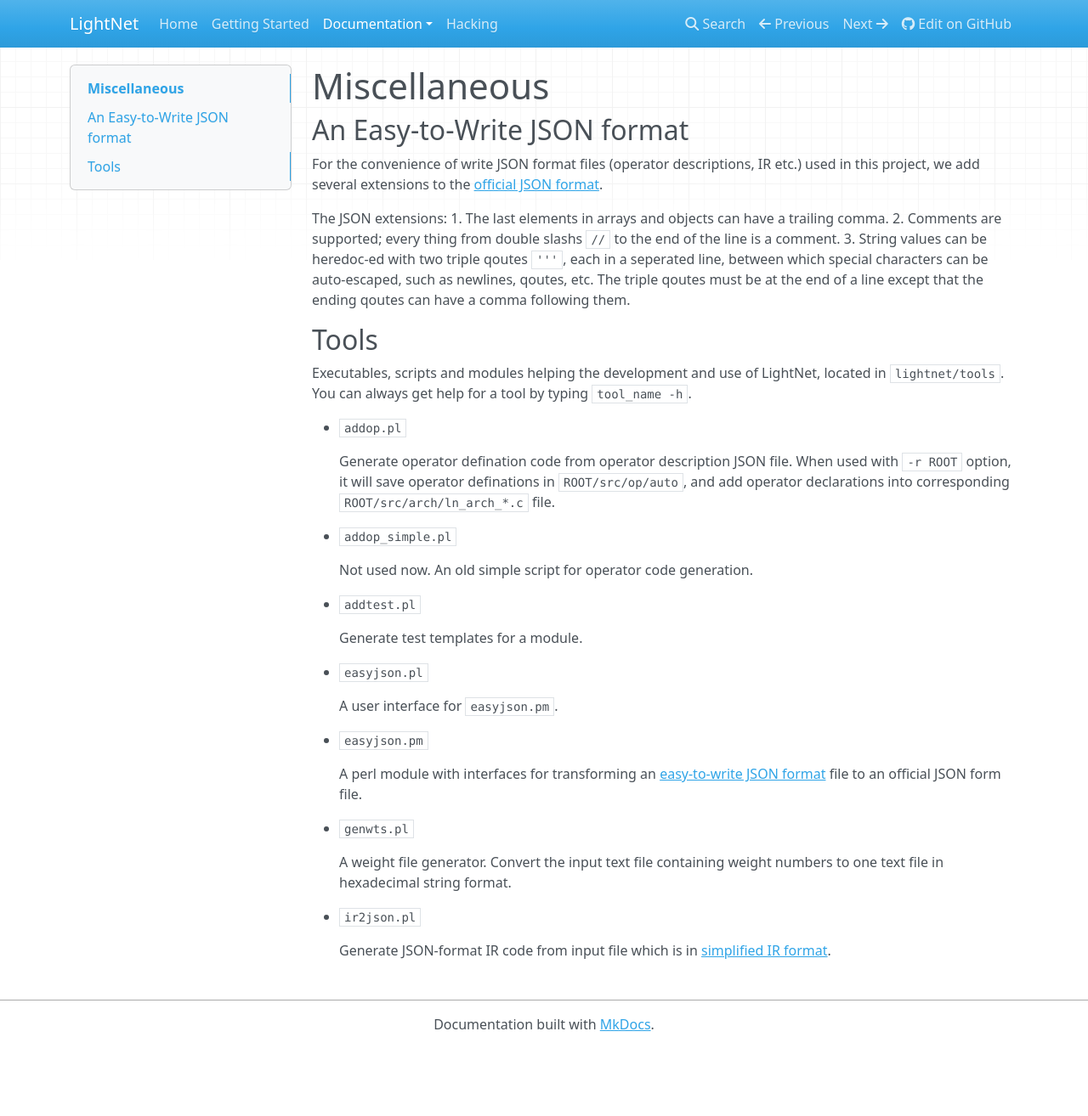
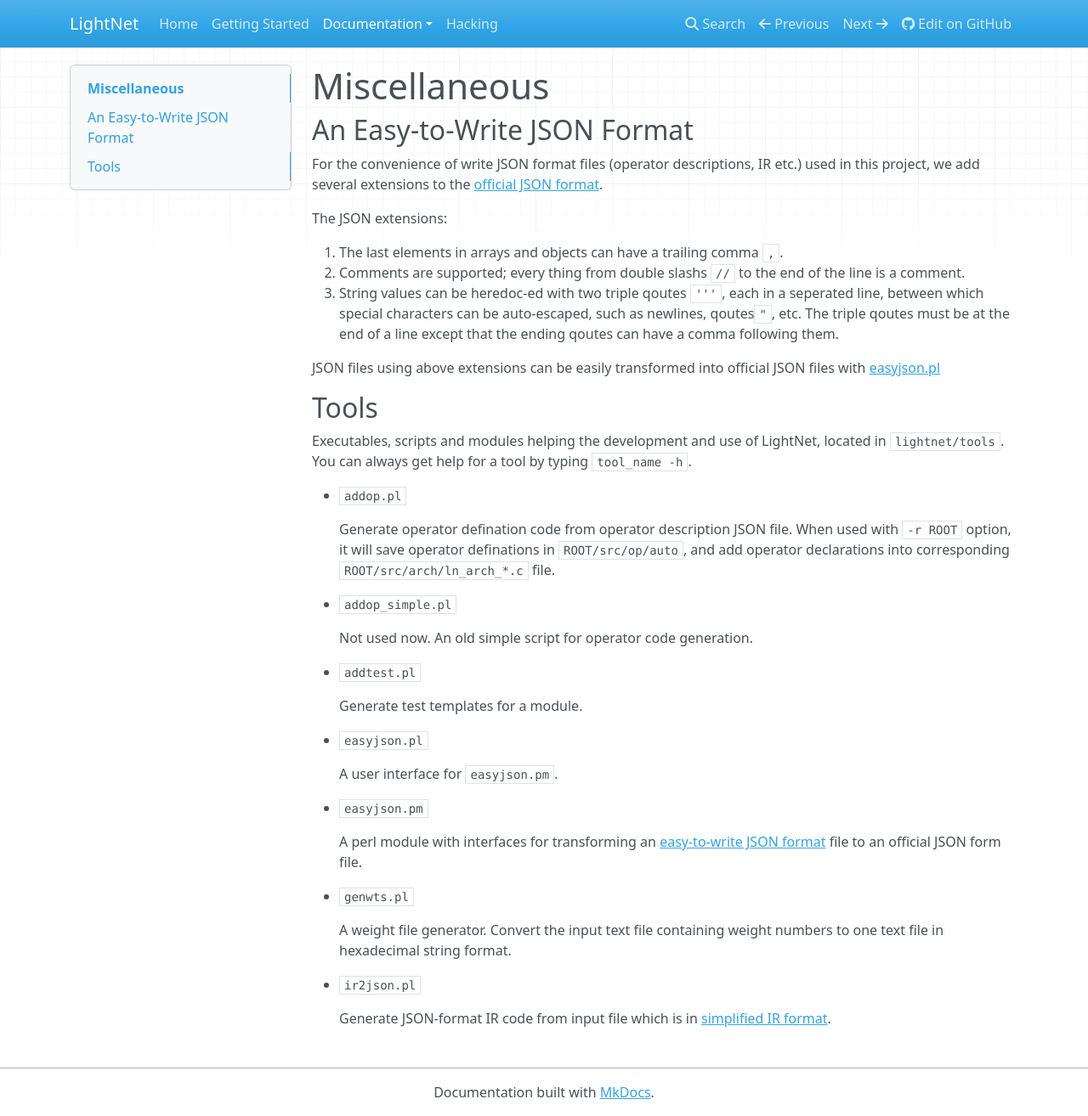
Before and after one commit to zhaozhixu/LightNet, an MkDocs documentation site: the page built from docs/Documentation/Miscellaneous.md, in a window 1280 px wide and 1314 px high. Shown: the whole window at 85% size. Built offline with MkDocs 1.6.1, drawn with Linux system fonts in a browser that asks for light colours.

Commit message:
something

```diff
--- a/docs/Documentation/Miscellaneous.md
+++ b/docs/Documentation/Miscellaneous.md
@@ -1,18 +1,23 @@
 # Miscellaneous
 
-## An Easy-to-Write JSON format
+## An Easy-to-Write JSON Format
 
 For the convenience of write JSON format files (operator descriptions, IR etc.)
 used in this project, we add several extensions to the [official JSON format](http://json.org/).
 
 The JSON extensions:
-1. The last elements in arrays and objects can have a trailing comma.
+
+1. The last elements in arrays and objects can have a trailing comma `,`.
 2. Comments are supported; every thing from double slashs `//` to the end of
    the line is a comment.
 3. String values can be heredoc-ed with two triple qoutes `'''`, each in a
    seperated line, between which special characters can be auto-escaped,
-   such as newlines, qoutes, etc. The triple qoutes must be at the end of a
+   such as newlines, qoutes`"`, etc. The triple qoutes must be at the end of a
    line except that the ending qoutes can have a comma following them.
+
+JSON files using above extensions can be easily transformed into official JSON
+files with [easyjson.pl](Tools#easyjson.pl)
+
 
 ## Tools
 
@@ -42,7 +47,7 @@
 * `easyjson.pm`
 
     A perl module with interfaces for transforming an
-    [easy-to-write JSON format](Miscellaneous.md#An-Easy-to-Write-JSON-format)
+    [easy-to-write JSON format](Miscellaneous.md#An-Easy-to-Write-JSON-Format)
     file to an official JSON form file.
 
 * `genwts.pl`
```
